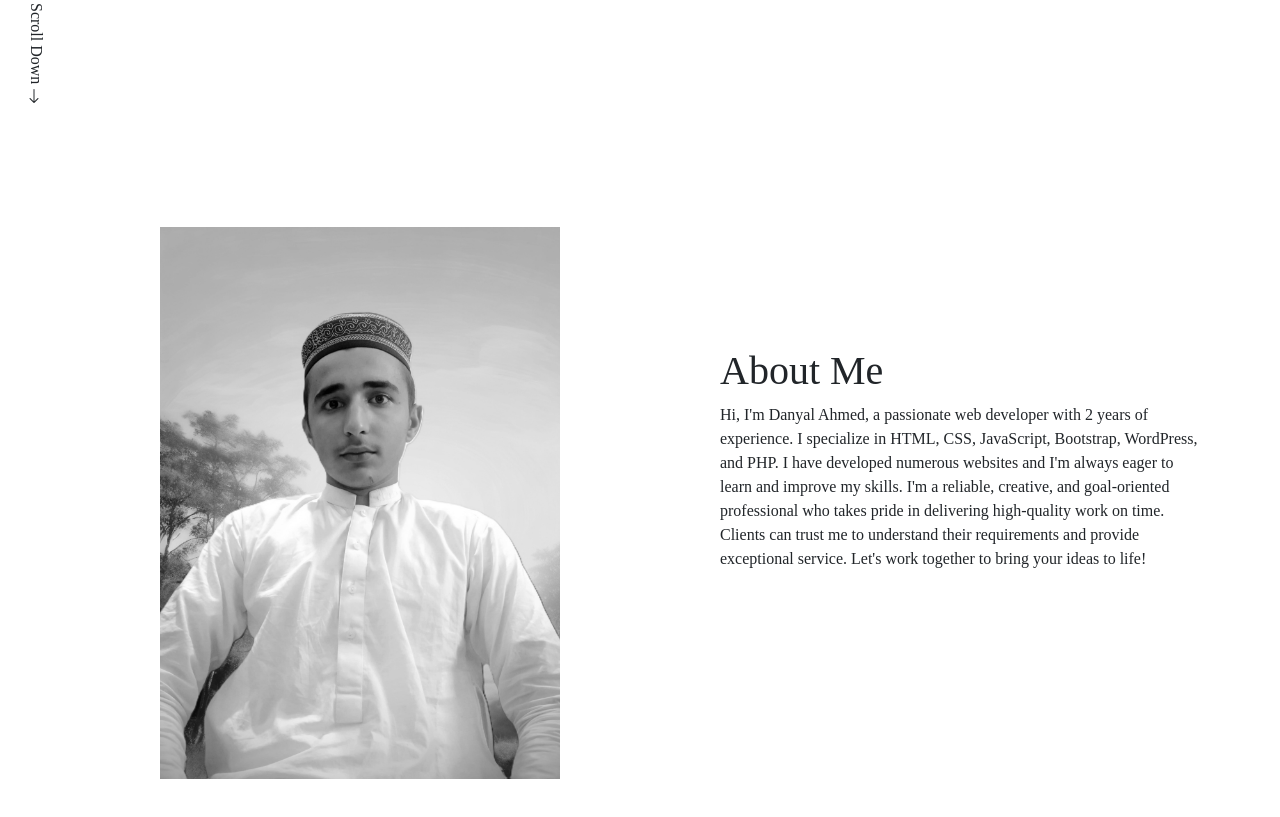
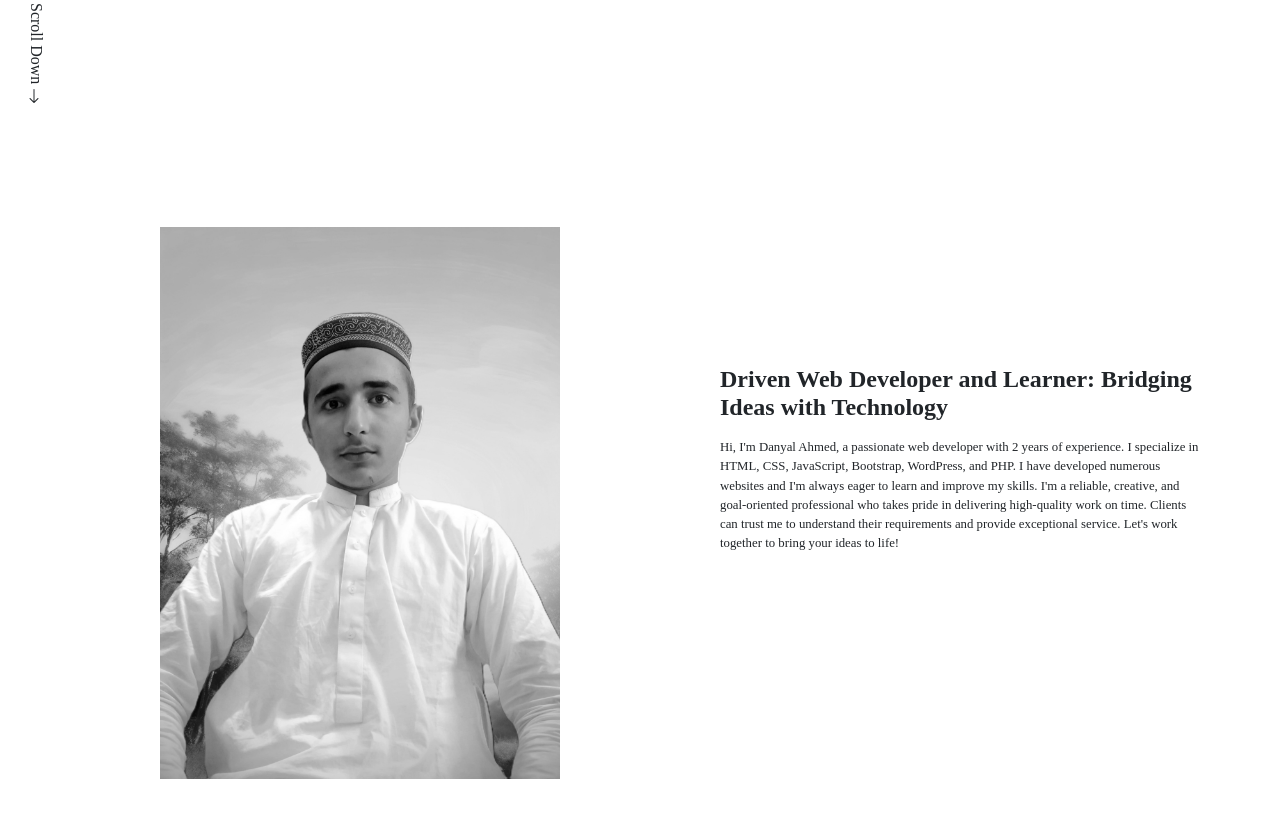
Before and after one commit to Danyal072/Danyal072.github.io, a plain HTML site: page index.html in a window 1280 px wide. Shown: the part 705-1522 px from the top of the page. Drawn offline with nearby package versions, Linux system fonts and the light colour scheme.

Commit message:
By Danyal

```diff
--- a/index.html
+++ b/index.html
@@ -56,7 +56,9 @@
                 <img src="img/m.jpg" alt="">
             </div>
             <div id="right-content">
-                <h1>About Me</h1>
+                <div id="heading-about">
+                </div>
+                <h1>Driven Web Developer and Learner: Bridging Ideas with Technology</h1>
                 <p>Hi, I'm Danyal Ahmed, a passionate web developer with 2 years of experience. I specialize in HTML, CSS, JavaScript, Bootstrap, WordPress, and PHP. I have developed numerous websites and I'm always eager to learn and improve my skills. I'm a reliable, creative, and goal-oriented professional who takes pride in delivering high-quality work on time. Clients can trust me to understand their requirements and provide exceptional service. Let's work together to bring your ideas to life!</p>
             </div>
         </div>
--- a/style/style.css
+++ b/style/style.css
@@ -163,7 +163,9 @@ a{
     -webkit-filter: grayscale(100%);
     filter: grayscale(180%);
 }
-#left-pic > img{
+#left-pic > img:hover{
+    -webkit-filter: grayscale(10%);
+    filter: grayscale(10%);
 
 }
 #about-section > #right-content{
@@ -176,3 +178,13 @@ a{
     height: 80vh;
     /* background-color: red; */
 }
+#right-content > h1{
+    font-size: 1.5rem;
+    font-weight: 700;
+    margin-bottom: 1rem;
+}
+#right-content > p{
+    font-size: .8rem;
+    font-weight: 300;
+    margin-bottom: 1rem;
+}
```
